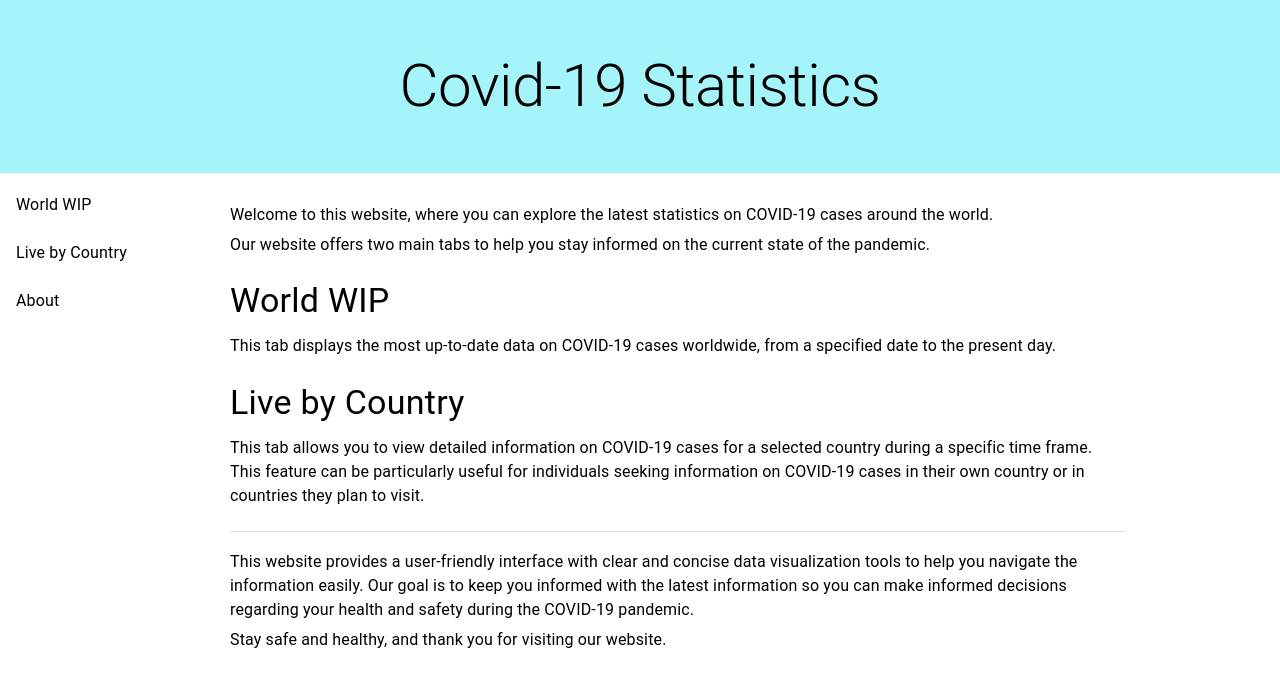
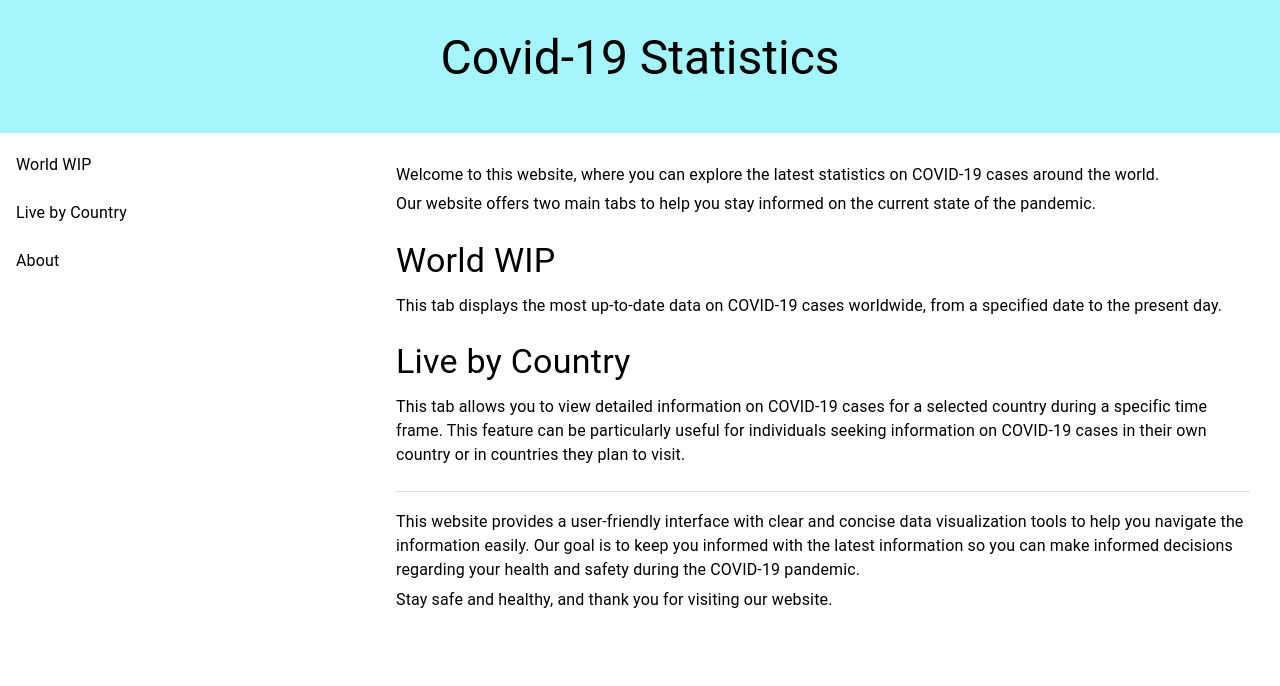
Before and after one commit to olena-yanovska/covid19, a React (Vite) app: page /#/ in a window 1280 px wide. Shown: the top 686 px of the page. Built offline with nearby package versions, Linux system fonts and the light colour scheme.

Commit message:
cleared dates for the charts

```diff
--- a/src/App.tsx
+++ b/src/App.tsx
@@ -12,7 +12,7 @@ function App() {
   return (
     <div className="App">
       <Header />
-      <Box sx={{ maxWidth: '1280px', display: 'flex', flexDirection: 'row', margin: 'auto' }}>
+      <Box sx={{ maxWidth: '1280px', display: 'flex', flexDirection: 'row', margin: '0 auto' }}>
         <Sidebar />
         <Routes>
           <Route path="/" element={<About />} />
--- a/src/components/Header/Header.tsx
+++ b/src/components/Header/Header.tsx
@@ -7,11 +7,11 @@ export const Header: React.FC = () => {
       width: '100%',
       display: 'flex',
       justifyContent: 'center',
-      paddingTop: '50px',
+      paddingTop: '30px',
       paddingBottom: '30px',
       backgroundColor: '#A4F4F9',
     }}>
-      <Typography variant="h2" gutterBottom>
+      <Typography variant="h3" gutterBottom>
         Covid-19 Statistics
       </Typography>
     </Box>
--- a/src/components/LiveByCountryChart/LiveByCountryChart.tsx
+++ b/src/components/LiveByCountryChart/LiveByCountryChart.tsx
@@ -46,7 +46,14 @@ export const LiveByCountryChart: React.FC<Props> = ({ liveByCountryData, selecte
       prepared.push(obj);
     }
 
-    return prepared;
+    const clearedDate = prepared.map((obj) => {
+      return {
+        ...obj,
+        "Date": String(obj.Date).slice(0, 10)
+      }
+    })
+
+    return clearedDate;
   };
 
   const preparedData = getPreparedData(liveByCountryData);
--- a/src/components/Sidebar/Sidebar.tsx
+++ b/src/components/Sidebar/Sidebar.tsx
@@ -8,7 +8,7 @@ import ListItemText from '@mui/material/ListItemText';
 
 export const Sidebar: React.FC = () => {
   return (
-    <Box sx={{ width: '30%', maxWidth: '200px' }}>
+    <Box sx={{ width: '30%', minWidth: '150px' }}>
       <nav aria-label="secondary mailbox folders">
         <List component="ul">
           <ListItem disablePadding component={Link} to="/world-wip">
--- a/src/components/WorldWipChart/WorldWipChart.tsx
+++ b/src/components/WorldWipChart/WorldWipChart.tsx
@@ -17,6 +17,19 @@ interface Props {
 }
 
 export const WorldWipChart: React.FC<Props> = ({ worldWipData, selectedCase }) => {
+  const getPreparedData = (worldWipData: WorldWipData[]) => {
+    const clearedDate = worldWipData.map((obj) => {
+      return {
+        ...obj,
+        "Date": String(obj.Date).slice(0, 10)
+      }
+    })
+
+    return clearedDate;
+  };
+
+  const preparedData = getPreparedData(worldWipData);
+
   return (
     <Box sx={{
       width: '100%',
@@ -24,10 +37,11 @@ export const WorldWipChart: React.FC<Props> = ({ worldWipData, selectedCase }) =
     }}>
       <ResponsiveContainer width="100%" height="100%">
         <BarChart
-          data={worldWipData}
+          data={preparedData}
           margin={{
             top: 40,
             left: 20,
+            bottom: 50,
           }}
         >
           <CartesianGrid strokeDasharray="3 3" />
--- a/src/pages/LiveByCountry/LiveByCountry.tsx
+++ b/src/pages/LiveByCountry/LiveByCountry.tsx
@@ -44,7 +44,7 @@ export const LiveByCountry: React.FC = () => {
   }, [selectedCase, selectedCountry, dateFrom]);
 
   return (
-    <Box sx={{ width: '70%', padding: '30px' }}>
+    <Box sx={{ width: '70%', padding: '50px' }}>
       <LiveByCountryForm
         selectedCase={selectedCase}
         setSelectedCase={setSelectedCase}
--- a/src/pages/WorldWIP/WorldWIP.tsx
+++ b/src/pages/WorldWIP/WorldWIP.tsx
@@ -45,7 +45,7 @@ export const WorldWIP: React.FC = () => {
   };
 
   return (
-    <Box sx={{ width: '70%', padding: '30px' }}>
+    <Box sx={{ width: '70%', padding: '50px' }}>
       <WorldWipForm
         selectedCase={selectedCase}
         setSelectedCase={setSelectedCase}
```
